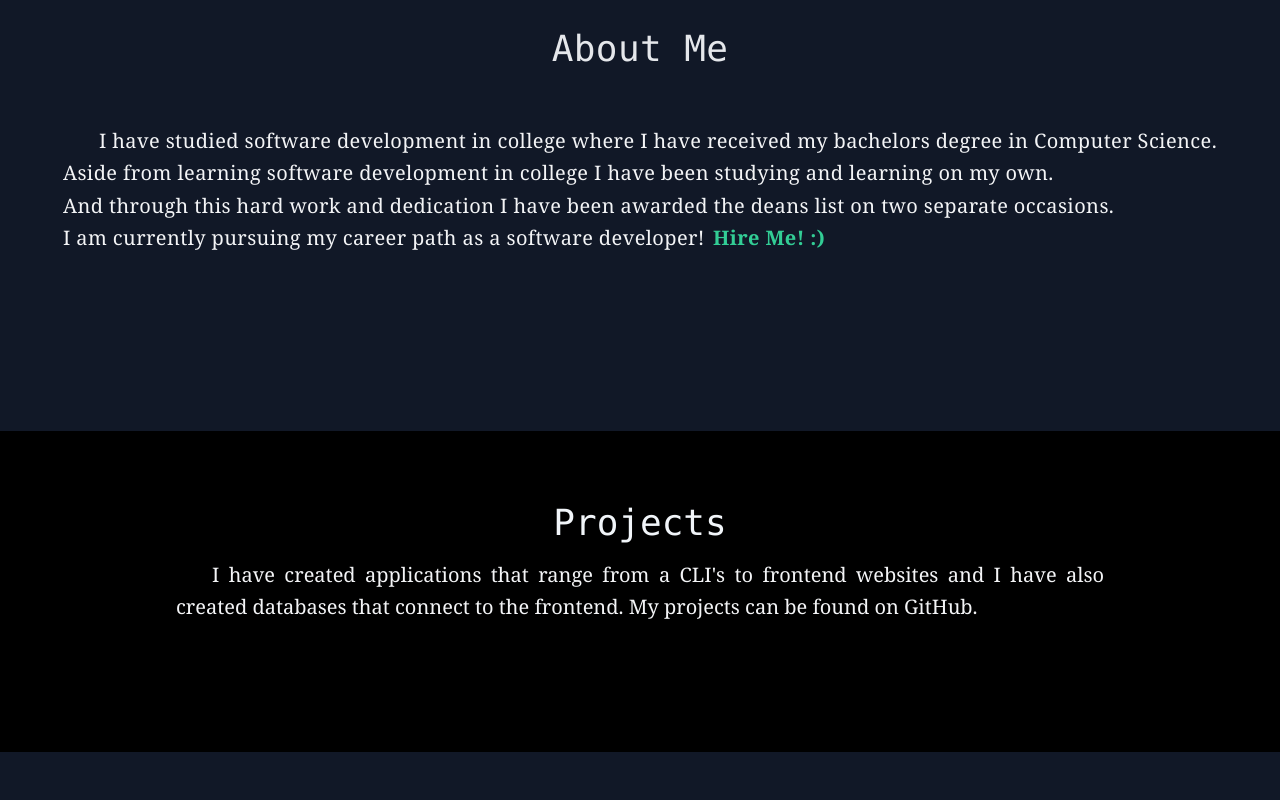
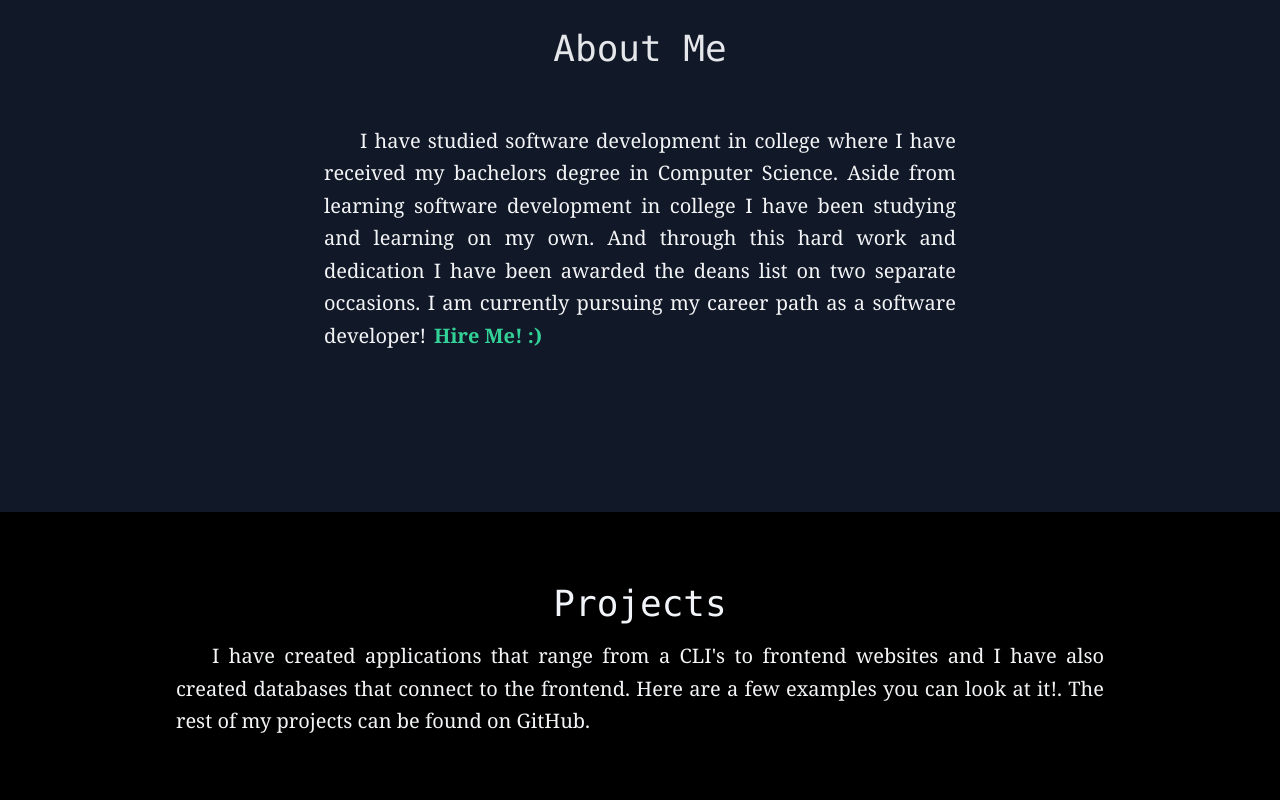
Before and after one commit to Kyle-Holmstrom/kyleholmstrom.github.io, a React (Create React App) app: page / in a window 1280 px wide. Shown: the part 940-1740 px from the top of the page. Built offline with nearby package versions, Linux system fonts and the light colour scheme.

Commit message:
Fixed padding issues for mobile screens on the 'About Me' section, also added in a media query in css to fix padding on larger screens.

```diff
--- a/src/components/AboutMe.js
+++ b/src/components/AboutMe.js
@@ -1,14 +1,14 @@
 
 const AboutMe = () => {
     return (
-        <div className="bg-gray-900 pt-8 pb-44 tracking-wide">
+        <div className="AboutMe bg-gray-900 pt-8 pb-44">
             <h1 className="pb-10 flex justify-center font-mono text-4xl leading-loose text-gray-200">About Me</h1>
             <div className="flex justify-center font-serif text-xl leading-relaxed text-gray-100">
-                <p className="text-justify break-words indent-9">
+                <p className="text-justify break-words indent-9 px-6">
                     I have studied software development in college where I have received my bachelors degree in Computer Science.
-                    <br/> Aside from learning software development in college I have been studying and learning on my own.
-                    <br/>And through this hard work and dedication I have been awarded the deans list on two separate occasions.
-                    <br/>I am currently pursuing my career path as a software developer!
+                    Aside from learning software development in college I have been studying and learning on my own.
+                    And through this hard work and dedication I have been awarded the deans list on two separate occasions.
+                    I am currently pursuing my career path as a software developer!
                     <strong className="animate-pulse text-emerald-400">
                         <a href="mailto:holmstrom.kyle@yahoo.com?subject=Job%20Offer%20From%20Web%20Portfolio" className="pl-2">Hire Me! :)</a>
                     </strong>
--- a/src/components/App.js
+++ b/src/components/App.js
@@ -11,7 +11,7 @@ function App() {
         <AnimatedIcon showIcon={false} />
         <Hero />
         <AboutMe />
-        <Projects showProject={false} />
+        <Projects showProject={true} />
         <Footer />
     </>
     );
--- a/src/index.css
+++ b/src/index.css
@@ -1,6 +1,15 @@
 @tailwind base;
 @tailwind components;
 @tailwind utilities;
+
+@media only screen and (min-width: 1080px) {
+  .AboutMe {
+    padding: 0 300px;
+    padding-bottom: 10rem;
+    padding-top: 2rem;
+  }
+
+}
 
 /* width */
 ::-webkit-scrollbar {
```
